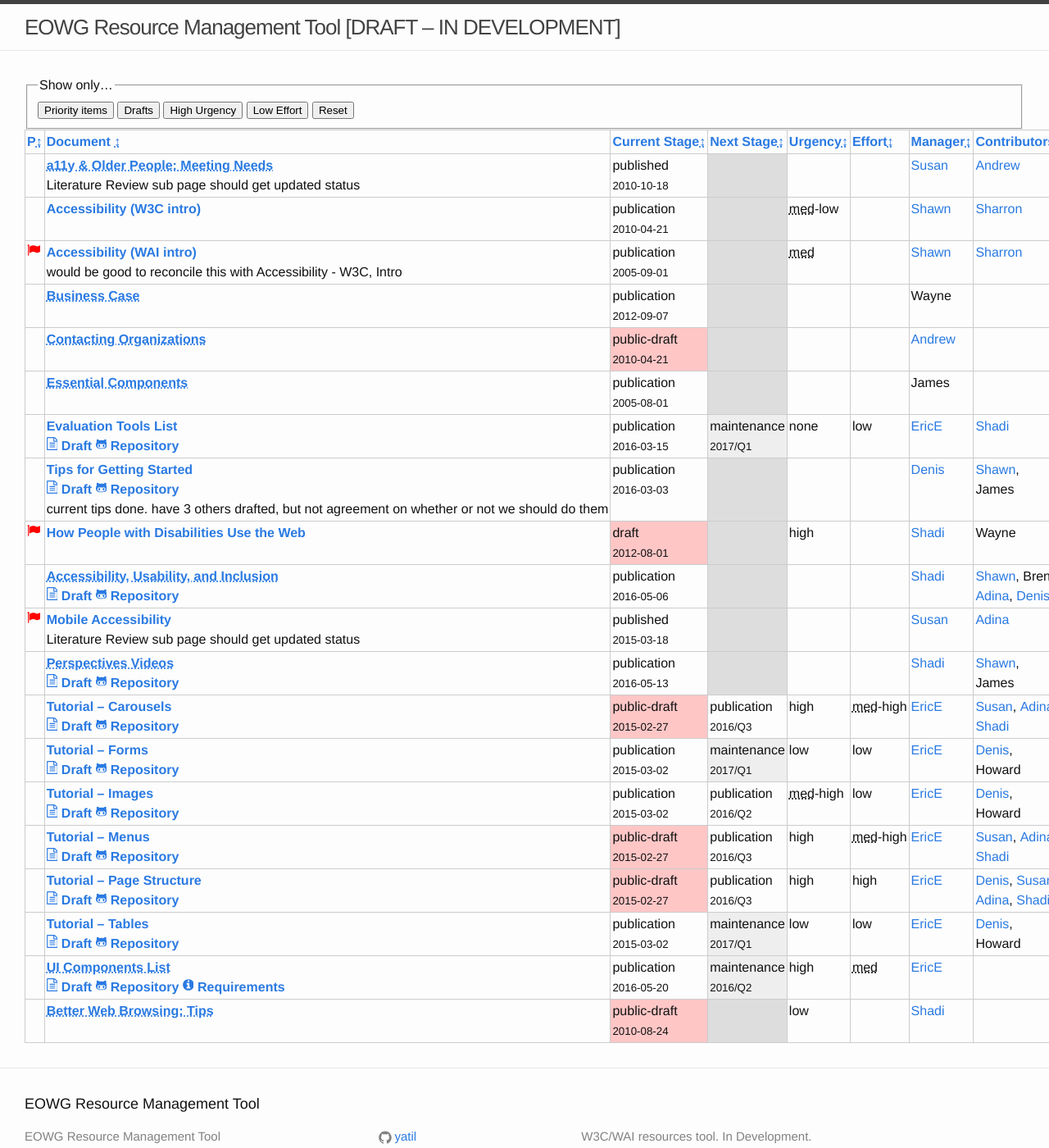
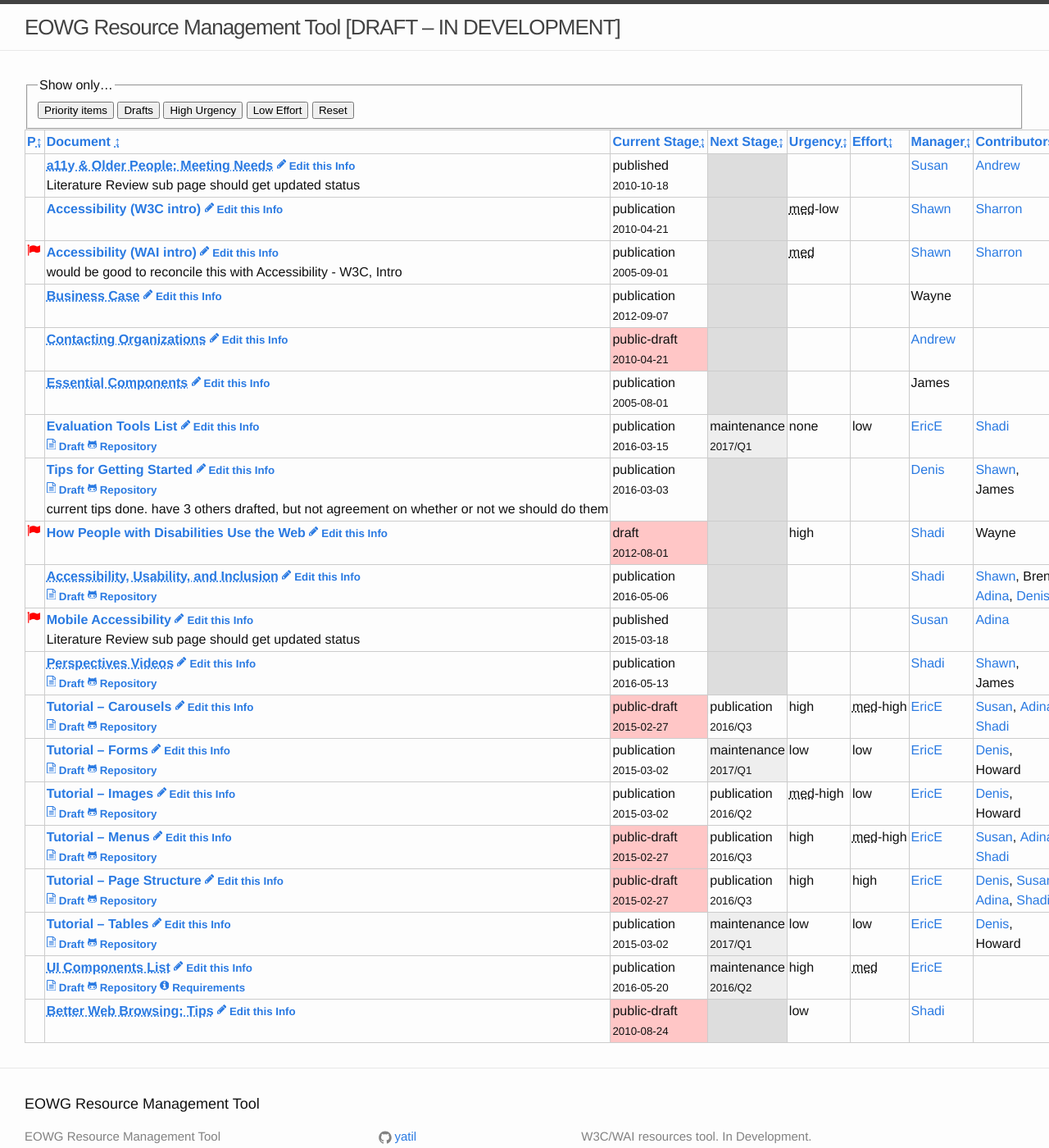
Before and after one commit to w3c/wai-resources, a Jekyll site: the page built from index.html, in a window 1280 px wide and 1400 px high. Shown: the whole window at 82% size. Built offline with Jekyll 4.4.1, drawn with Linux system fonts in a browser that asks for light colours.

Commit message:
Add edit link

```diff
--- a/index.html
+++ b/index.html
@@ -54,6 +54,7 @@
               {{res.title}}
             {% endif %}
             {% if res.uri %}</a>{% endif %}
+            <small><a href="https://github.com/w3c/wai-resources/edit/gh-pages/{{ res.relative_path }}">{% include icon.html use="edit" %} Edit this Info</a>
             {% if res.repository %}
               <br><a href="https://w3c.github.io/{{ res.repository }}/">{% include icon.html use="draft" %} Draft</a>
               <a href="https://github.com/w3c/{{ res.repository }}/">{% include icon.html use="github" %} Repository</a>
@@ -65,6 +66,7 @@
             {% if res.requirements %}
               <a href="{{ res.requirements }}/">{% include icon.html use="requirements" %} Requirements</a>
             {% endif %}
+            </small>
             <p class="note">{{ res.note }} {%comment%}{% if res.content | size > 0 %}<a href="{{res.url}}">more <span class="visuallyhidden">about {{res.title}}</span></a>{% endif %}{%endcomment%}</p>
           </th>
           <!-- <td>{{ res.status }}</td> -->
```
